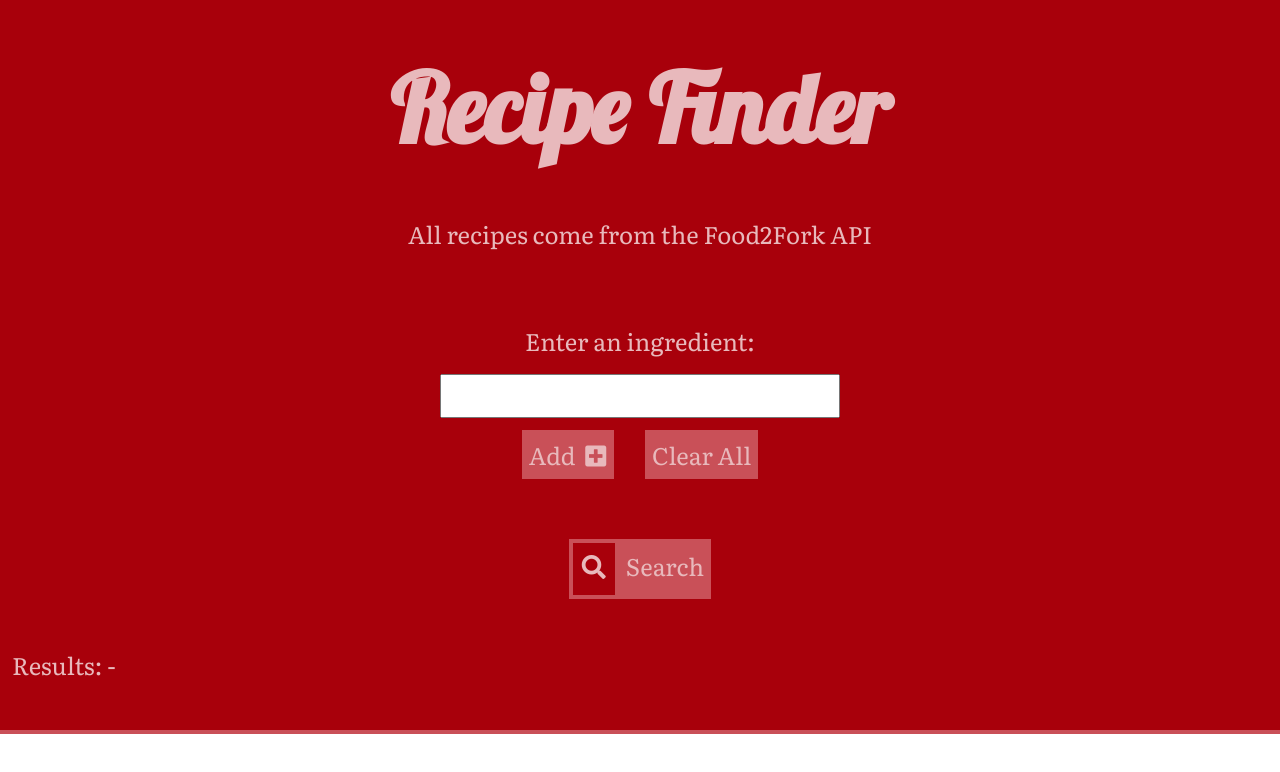
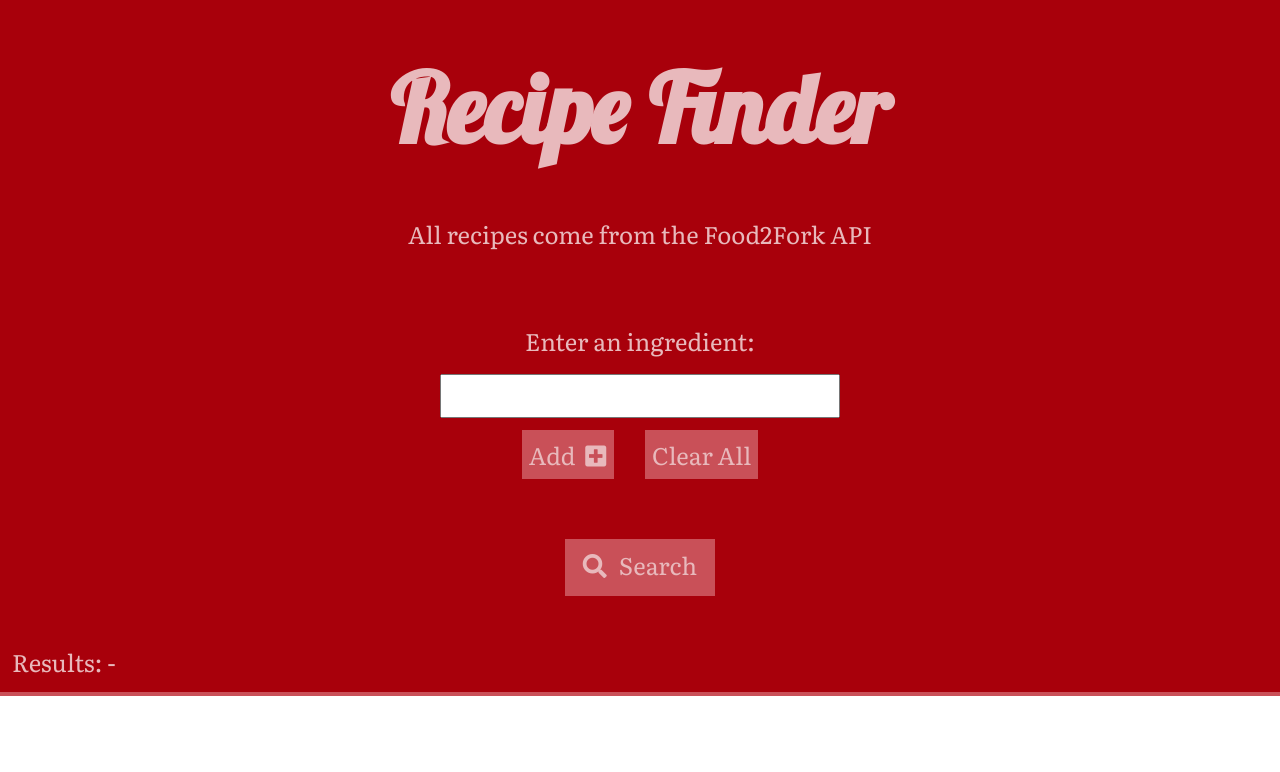
Before and after one commit to julianvazq/recipe-finder, a plain HTML site: page index.html in a window 1280 px wide. Drawn offline with Linux system fonts and the light colour scheme.

Commit message:
Redo search button

```diff
--- a/css/style.css
+++ b/css/style.css
@@ -117,33 +117,24 @@ form {
   padding-left: 1em;
 }
 
-.search-container {
-  display: flex;
-  justify-content: center;
-  align-content: center;
-  height: 2.5em;
-  margin: 2em 0;
-}
-
-.search-container i {
-  line-height: 2;
-  width: 50px;
-  border: solid 4px var(--button-color);
-  padding-bottom: 0.15em;
-  cursor: pointer;
-}
-
-#submit {
-  margin: 0;
+.search {
+  margin: 2em auto;
+  display: inline-block;
+  width: 150px;
   padding-bottom: 0.6em;
 }
 
-.search-container #submit:hover {
+.search i {
+  padding-right: 0.3em;
+}
+
+.search:hover {
   background: var(--light-color);
   color: var(--button-color);
 }
 
 .results {
+  position: absolute;
   text-align: left;
   padding-left: 0.5em;
 }
--- a/index.html
+++ b/index.html
@@ -52,10 +52,10 @@
               <i class="fas fa-minus-square"></i>
             </button></i></li> -->
         </ul>
-        <div class="search-container">
-          <label for="submit"><i class="fas fa-search"></i></label>
-          <input class="reset btn" type="button" value="Search" id="submit" />
-        </div>
+        <!-- <a href="#" id="submit2"><i class="fas fa-search"></i> Search</a> -->
+        <button class="reset btn search" id="submit">
+          <i class="fas fa-search"></i> Search
+        </button>
       </form>
       <p class="results">Results: <span id="results">-</span></p>
     </header>
--- a/js/script.js
+++ b/js/script.js
@@ -1,6 +1,8 @@
 let ingredients = [];
 
-function requestData() {
+function requestData(e) {
+  e.preventDefault();
+
   var xmlhttp = new XMLHttpRequest();
 
   var imagesURL = [];
```
